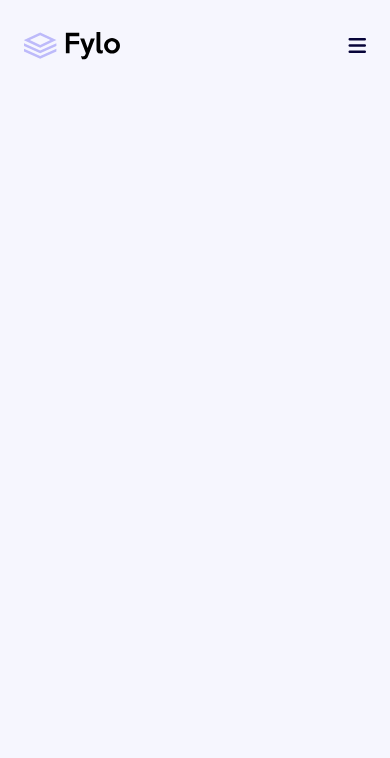
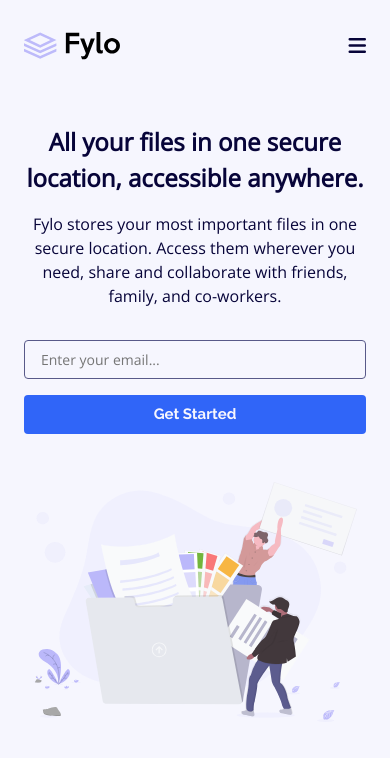
Before and after one commit to setbbagas/fylo-landing-page, a plain HTML site: page index.html in a window 390 px wide. Drawn offline with nearby package versions, Linux system fonts and the light colour scheme.

Commit message:
Add hero section

```diff
--- a/css/style.css
+++ b/css/style.css
@@ -101,6 +101,7 @@ ul {
 .wrapper {
     width: min(100% - 3rem, 1200px);
     margin-inline: auto;
+    padding-block: 4rem;
 }
 
 /* general styling */
@@ -112,9 +113,6 @@ body {
 }
 
 /* header */
-.header {
-    padding-block: 4rem;
-}
 
 .header__container {
     justify-content: space-between;
@@ -133,8 +131,59 @@ body {
     display: none;
 }
 
+/* hero */
+.hero {
+    gap: 2rem;
+    align-items: center;
+}
+.hero__img {
+    order: 1;
+    width: 50%;
+}
+
+.hero__title {
+    font-size: 2.5rem;
+    margin-bottom: 1rem;
+    font-weight: var(--fw-bold);
+    color: var(--clr-primary-800);
+}
+
+.hero__subtitle {
+    color: var(--clr-primary-800);
+    margin-bottom: 2rem;
+}
+
+.input__text {
+    border: 1px solid var(--clr-primary-200);
+    border-radius: 4px;
+    background-color: var(--clr-neutral-100);
+    padding: 0.5rem 1rem;
+    padding-right: 6rem;
+}
+
+.input__text[placeholder] {
+    font-size: 0.875rem;
+    color: var(--clr-primary-800);
+}
+
+.btn {
+    border: none;
+    border-radius: 4px;
+    padding: 0.5rem 3rem;
+    background-color: var(--clr-secondary);
+    color: var(--clr-neutral-100);
+    font-size: 0.938rem;
+    font-weight: var(--fw-bold);
+    font-family: var(--ff-raleway);
+}
+
+.btn:hover {
+    filter: brightness(120%);
+    -webkit-filter: brightness(120%);
+}
+
 @media (max-width: 758px) {
-    .header {
+    .wrapper {
         padding-block: 2rem;
     }
 
@@ -168,4 +217,33 @@ body {
         top: 1.5rem;
         right: 1.5rem;
     }
+
+    /* hero */
+    .hero {
+        flex-direction: column;
+        gap: 3rem;
+    }
+
+    .hero__img {
+        width: 95%;
+        margin-inline: auto;
+    }
+
+    .hero__content {
+        text-align: center;
+    }
+    .hero__title {
+        font-size: 1.5rem;
+    }
+
+    .input__text {
+        display: block;
+        width: 100%;
+        margin-bottom: 1rem;
+    }
+
+    .btn {
+        display: block;
+        width: 100%;
+    }
 }
--- a/index.html
+++ b/index.html
@@ -42,5 +42,33 @@
                 ></i>
             </div>
         </header>
+        <main class="main">
+            <div class="wrapper">
+                <div class="hero flex">
+                    <img
+                        src="/images/illustration-1.svg"
+                        alt="organizing file"
+                        class="hero__img"
+                    />
+                    <div class="hero__content">
+                        <h1 class="hero__title">
+                            All your files in one secure location, accessible
+                            anywhere.
+                        </h1>
+                        <p class="hero__subtitle">
+                            Fylo stores your most important files in one secure
+                            location. Access them wherever you need, share and
+                            collaborate with friends, family, and co-workers.
+                        </p>
+                        <input
+                            type="email"
+                            class="input__text"
+                            placeholder="Enter your email..."
+                        />
+                        <button class="btn">Get Started</button>
+                    </div>
+                </div>
+            </div>
+        </main>
     </body>
 </html>
```
